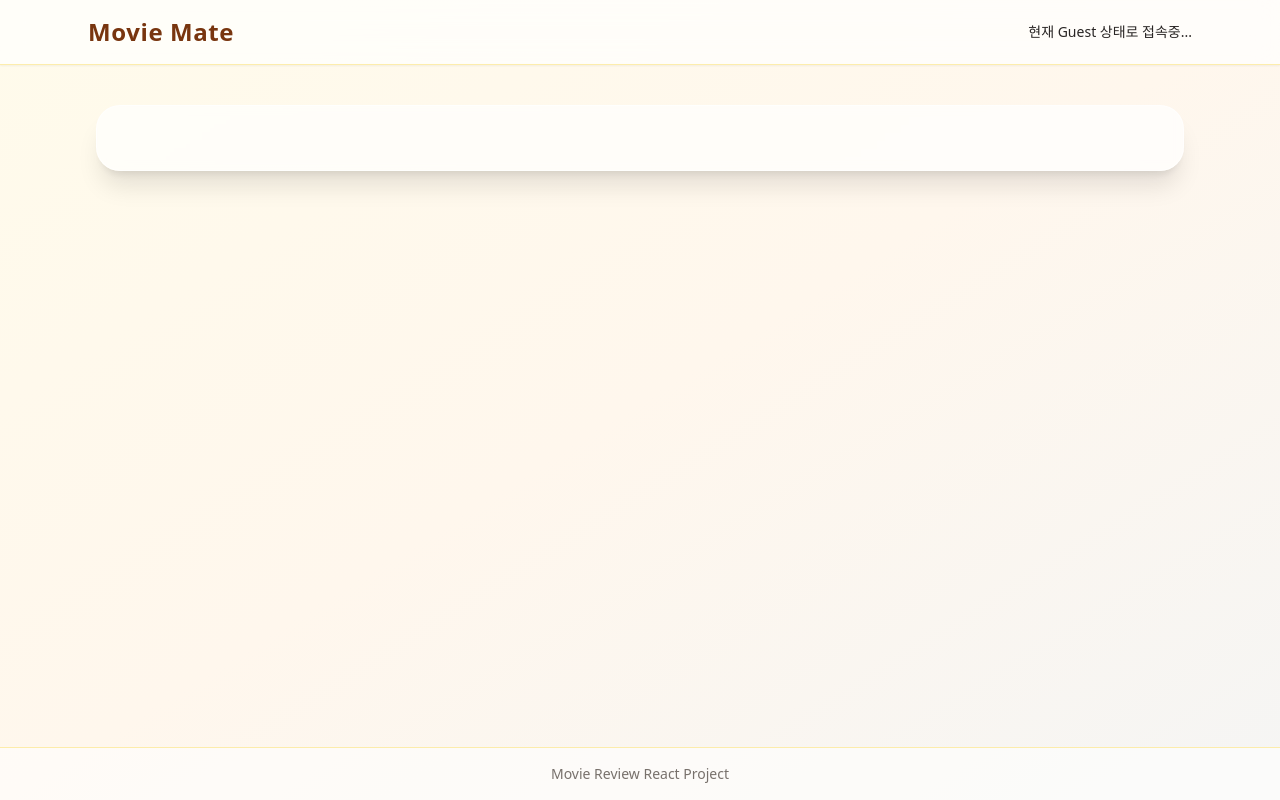
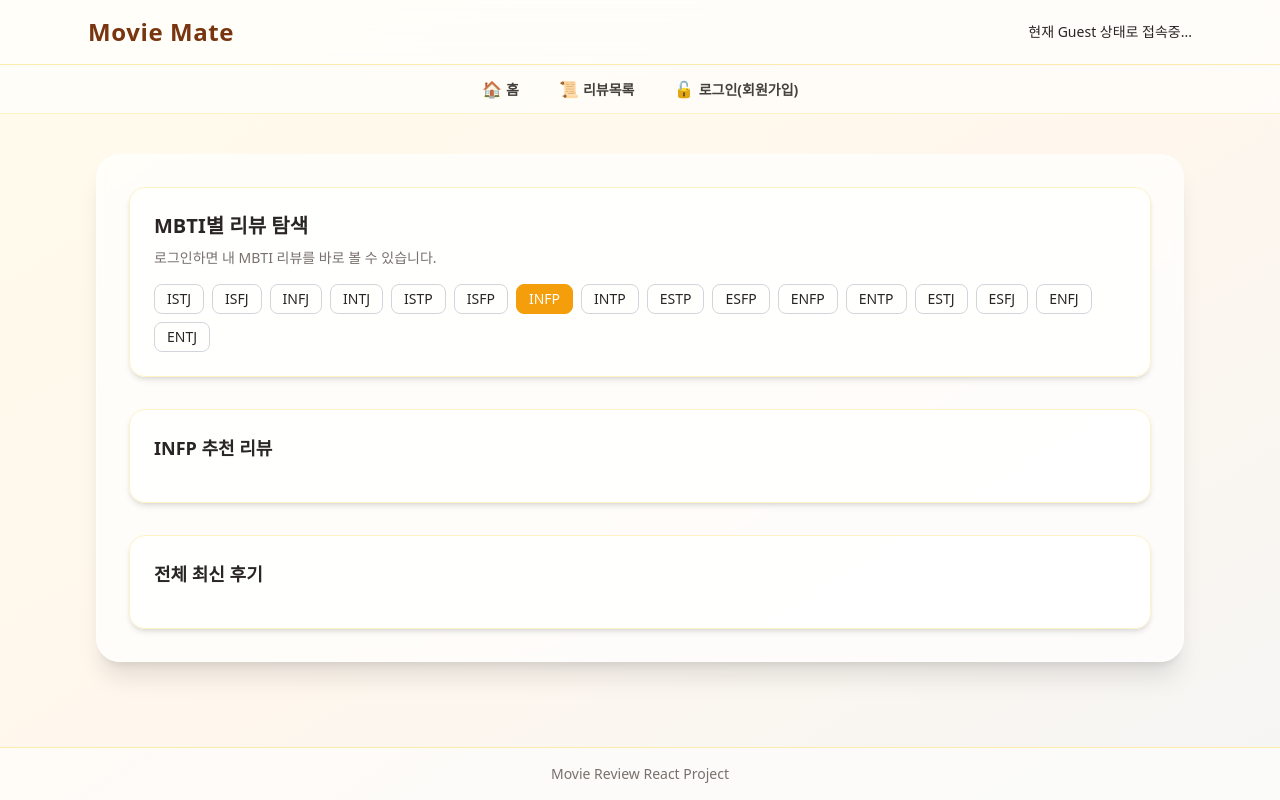
Before and after one commit to Baikseungwoo/IBM-x-RedHat-React-mini-project-movie-mate-, a React (Vite) app in the folder movie mate/: page / in a window 1280 px wide. Built offline with nearby package versions, Linux system fonts and the light colour scheme.

Commit message:
update main page

```diff
--- a/movie mate/src/App.jsx
+++ b/movie mate/src/App.jsx
@@ -4,6 +4,7 @@ import { BrowserRouter, Route, Routes  } from 'react-router-dom';
 import SignUp from './components/SignUp';
 import MainPage from './components/MainPage'
 import { useAuth } from './hooks/AuthContextPro';
+import Header from './components/Header';
 
 const App = () => {
 
@@ -29,6 +30,7 @@ const App = () => {
                 </p>
               </div>
             </header>
+            < Header />
             <main className="flex-1">
               <div className="mx-auto max-w-6xl px-4 py-10 sm:px-6 lg:px-8">
                 <div className="rounded-3xl border border-white/60 bg-white/70 p-6 shadow-xl backdrop-blur-sm sm:p-8">
--- a/movie mate/src/components/Header.jsx
+++ b/movie mate/src/components/Header.jsx
@@ -0,0 +1,37 @@
+import React from 'react';
+import { Link } from 'react-router-dom';
+import { useAuth } from './../hooks/AuthContextPro';
+
+const Header = () => {
+
+    const {currentUser} = useAuth();
+
+
+    return (
+        <div className="w-full border-b border-amber-100 bg-white/60 backdrop-blur-sm">
+
+            <div className="mx-auto flex max-w-6xl justify-center gap-10 px-6 py-3 text-sm font-semibold text-stone-700">
+
+                <Link to='/' className="relative transition duration-200 hover:text-amber-600">
+                    <span className='font-bold text-base'>🏠 </span> 홈
+                </Link>
+
+                <Link to='/reviews' className="relative transition duration-200 hover:text-amber-600">
+                    <span className='font-bold text-base'>📜 </span> 리뷰목록
+                </Link>
+
+                {(currentUser)?(<Link to='/mypage' className="relative transition duration-200 hover:text-amber-600">
+                    <span className='font-bold text-base'>🧑‍💼 </span> 마이페이지
+                </Link>):(<></>)}
+
+                {(!currentUser)?(<Link to='/login' className="relative transition duration-200 hover:text-amber-600">
+                    <span className='font-bold text-base'>🔓 </span> 로그인(회원가입)
+                </Link>):(<></>)}
+
+            </div>
+
+        </div>
+    );
+};
+
+export default Header;
--- a/movie mate/src/components/MainPage.jsx
+++ b/movie mate/src/components/MainPage.jsx
@@ -1,8 +1,137 @@
-import React from 'react';
+import React, { useState, useEffect } from 'react';
+import { Link } from 'react-router-dom';
+import { useAuth } from '../hooks/AuthContextPro';
 
 const MainPage = () => {
+    const { currentUser } = useAuth();
+    const [allReviews, setAllReviews] = useState([]);
+    const [selectedMbti, setSelectedMbti] = useState(currentUser ? currentUser.mbti : "INFP");
+
+    const mbtiList = ["ISTJ", "ISFJ", "INFJ", "INTJ", "ISTP", "ISFP", "INFP", "INTP", "ESTP", "ESFP", "ENFP", "ENTP", "ESTJ", "ESFJ", "ENFJ", "ENTJ"]
+
+    useEffect(() => {
+        const data = localStorage.getItem('reviews');
+        if (data) setAllReviews(JSON.parse(data));
+    }, []);
+
+    // 로그인 여부에 상관없이 현재 타겟이 되는 MBTI
+    const currentViewMbti = currentUser ? currentUser.mbti : selectedMbti;
+
     return (
-        <div>
+        <div className="space-y-8">
+
+            {/* 1. 상단 영역 */}
+            <section className="rounded-2xl bg-white/80 p-6 shadow-md border border-amber-100">
+
+            {currentUser ? (
+                <>
+                <h2 className="text-xl font-bold text-amber-800">
+                {currentUser.id}님의 맞춤 리뷰
+                </h2>
+                <div className='mx-2 my-2 text-sm'>
+                    다른 MBTI의 리뷰들은 어떠세요??
+                </div>
+                <div className="flex flex-wrap gap-2">
+                    {mbtiList.map((m) => (
+                    <button
+                        key={m}
+                        onClick={() => setSelectedMbti(m)}
+                        className={`px-3 py-1 rounded-lg border text-sm transition
+                        ${selectedMbti === m
+                            ? "bg-amber-500 text-white border-amber-500"
+                            : "border-gray-300 hover:bg-amber-50"
+                        }`}
+                    >
+                        {m}
+                    </button>
+                    ))}
+                </div>
+                </>
+
+            ) : (
+                <div>
+                <h2 className="text-xl font-bold text-stone-800 mb-2">
+                    MBTI별 리뷰 탐색
+                </h2>
+                <p className="text-sm text-stone-500 mb-4">
+                    로그인하면 내 MBTI 리뷰를 바로 볼 수 있습니다.
+                </p>
+
+                {/* MBTI 버튼 */}
+                <div className="flex flex-wrap gap-2">
+                    {mbtiList.map((m) => (
+                    <button
+                        key={m}
+                        onClick={() => setSelectedMbti(m)}
+                        className={`px-3 py-1 rounded-lg border text-sm transition
+                        ${selectedMbti === m
+                            ? "bg-amber-500 text-white border-amber-500"
+                            : "border-gray-300 hover:bg-amber-50"
+                        }`}
+                    >
+                        {m}
+                    </button>
+                    ))}
+                </div>
+                </div>
+            )}
+            </section>
+
+            {/* 2. 추천 리뷰 */}
+            <section className="rounded-2xl bg-white/80 p-6 shadow-md border border-amber-100">
+            <h3 className="text-lg font-semibold text-stone-800 mb-4">
+                {currentViewMbti} 추천 리뷰
+            </h3>
+
+            <div className="space-y-3">
+                {allReviews
+                .filter((review) => review.mbti === currentViewMbti)
+                .map((review) => (
+                    <Link
+                    to={`/reviews/${review.id}`}
+                    key={review.id}
+                    >
+                    <div className="p-4 rounded-xl border border-gray-200 hover:bg-amber-50 hover:shadow transition duration-200">
+                        <h4 className="font-semibold text-stone-800">
+                        {review.title}
+                        </h4>
+                        <span className="text-sm text-stone-500">
+                        작성자: {review.writerId}
+                        </span>
+                    </div>
+                    </Link>
+                ))}
+
+            </div>
+            </section>
+
+            {/* 3. 전체 리뷰 */}
+            <section className="rounded-2xl bg-white/80 p-6 shadow-md border border-amber-100">
+            <h3 className="text-lg font-semibold text-stone-800 mb-4">
+                전체 최신 후기
+            </h3>
+
+            <ul className="space-y-2">
+                {allReviews.map((review) => (
+                <li key={review.id}>
+                    <Link
+                    to={`/reviews/${review.id}`}
+                    className="block p-3 rounded-lg hover:bg-amber-50 transition duration-200"
+                    >
+                    <span className="text-sm text-amber-600 font-medium">
+                        [{review.mbti}]
+                    </span>{" "}
+                    <span className="text-stone-800">
+                        {review.title}
+                    </span>
+                    <span className="text-sm text-stone-500 ml-2">
+                        (작성자: {review.writerId})
+                    </span>
+                    </Link>
+                </li>
+                ))}
+            </ul>
+            </section>
 
         </div>
     );
```
